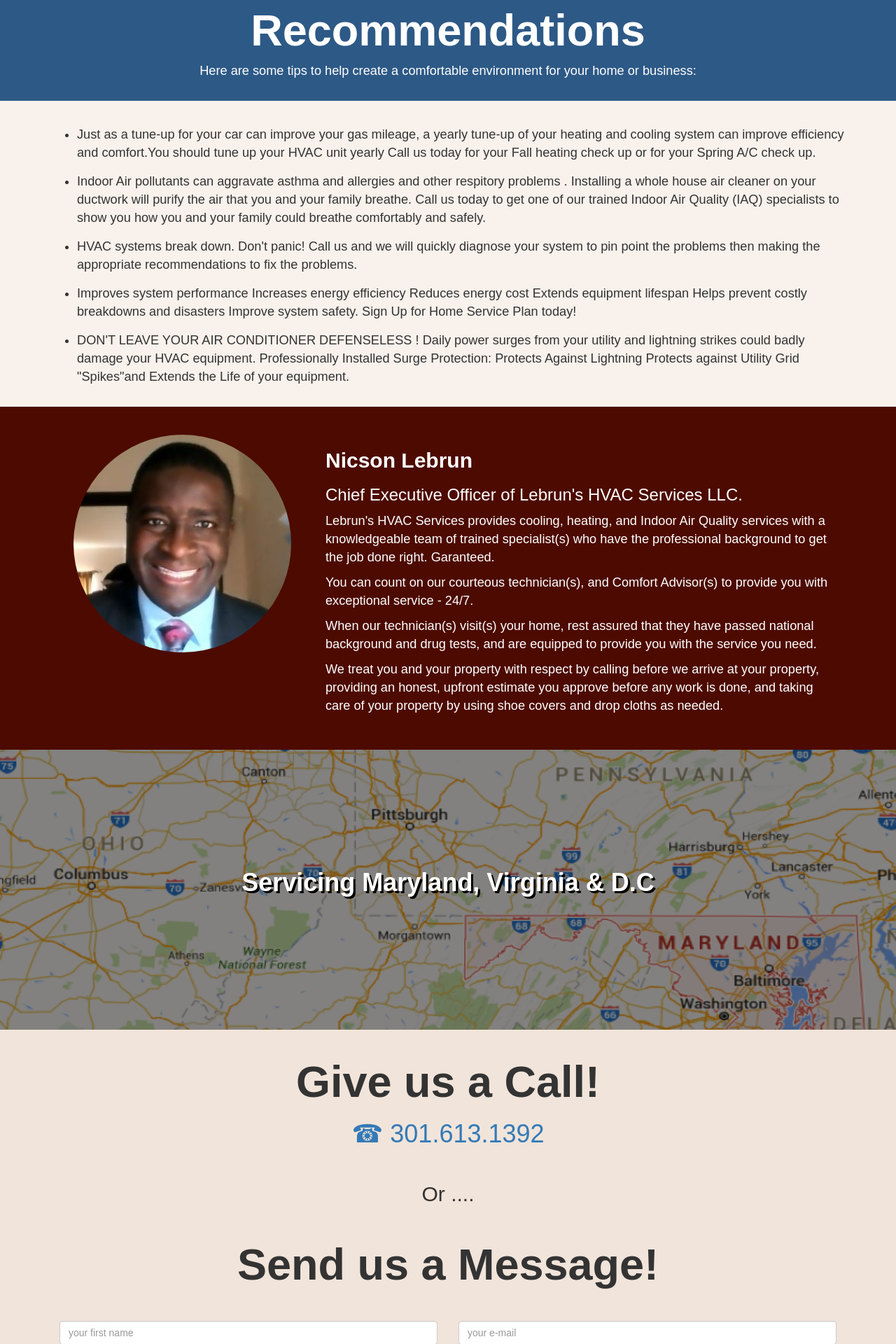
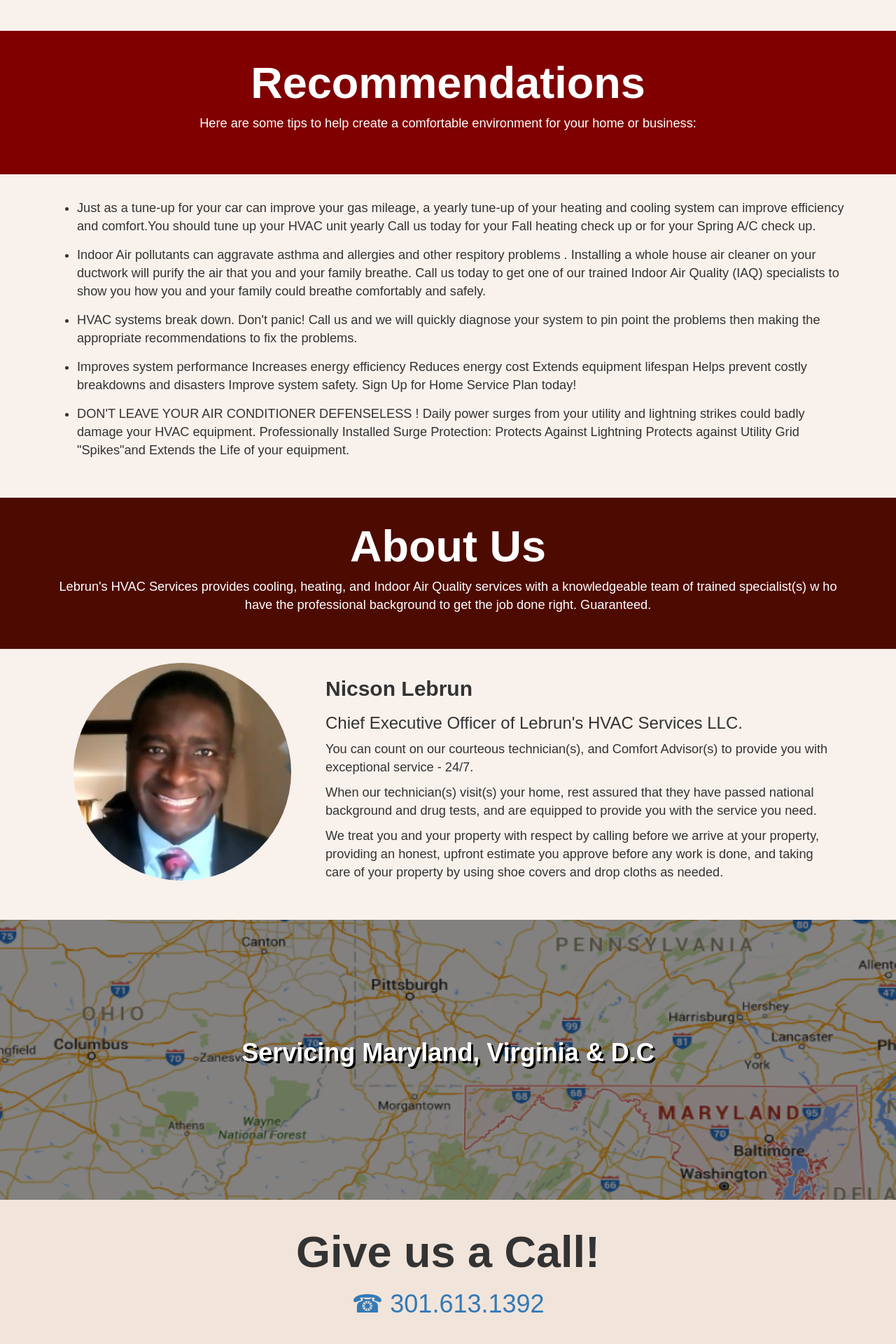
Before and after one commit to npaul007/acPlumbingMasters, a PHP site: page / in a window 1280 px wide. Shown: the part 3156-5076 px from the top of the page at 70% size. Run offline with PHP 8.4, Linux system fonts and the light colour scheme; some libraries are stand-ins or nearby versions.

Commit message:
everything sectioned

```diff
--- a/css/style.css
+++ b/css/style.css
@@ -99,12 +99,12 @@ footer .container a{
 
 .evenRow{
 	background: #f8f1ec;
-	padding: 20px;
+	padding: 20px 20px 45px 20px;
 }
 
 .oddRow{
 	background: #f1e4da;
-	padding: 20px;
+	padding: 20px 20px 45px 20px;
 }
 
 .lead-header{
@@ -118,7 +118,8 @@ footer .container a{
 
 #rec-header{
 	color: white;
-	background: #2d5986;
+	background: #800000;
+	padding-bottom: 50px;
 }
 
 #slogan{
@@ -192,19 +193,6 @@ p{
 	border: .2em solid black;
 }
 
-.social-meadia-icons{
-	margin: 10px;
-	padding: 15px;
-	border: 2px solid white;
-	border-radius: 100px;
-	font-size: 2em;
-	-webkit-transition: background  .2s ease-in-out, color .2s ease-in-out;
-    -moz-transition: background  .2s ease-in-out, color .2s ease-in-out;
-    -ms-transition: background  .2s ease-in-out, color .2s ease-in-out;
-    -o-transition: background  .2s ease-in-out, color .2s ease-in-out;
-    transition: background  .2s ease-in-out, color .2s ease-in-out;
-}
-
 .social-meadia-icons:hover{
 	background: #fff;
 	color: #3973ac;
@@ -245,7 +233,7 @@ p{
 #about-lead-header{
 	background: #4d0a00;
 	color: white;
-	padding: 40px 15px 40px 15px;
+	padding: 15px 15px 40px 15px;
 }
 
 #mapRow{
--- a/index.php
+++ b/index.php
@@ -226,7 +226,17 @@ My portfolio: https://github.com/npaul007
 				</div>
 			</div>
 
-			<div class="row" id="about-lead-header">
+			<div class="row evenRow" id="about-lead-header">
+				<div class="container">
+					<header>
+						<h1 class="lead-header center-text"><strong>About Us</strong></h1>
+						<p class="center-text">Lebrun's HVAC Services provides cooling, heating, and Indoor Air Quality services  with a knowledgeable team of trained specialist(s) w
+						ho have the professional background to get the job done right. Guaranteed.</p>
+					</header>
+				</div>
+			</div>
+
+			<div class="row evenRow">
 				<div class="container">
 					<div class="col-md-4">
 						<img src="images/nicsonPortrait.jpg" class="img-responsive img-circle center" alt="">
@@ -234,7 +244,6 @@ My portfolio: https://github.com/npaul007
 					<div class="col-md-8">
 						<h2><strong>Nicson Lebrun</strong></h2>
 						<h3>Chief Executive Officer of Lebrun's HVAC Services LLC.</h3>
-						<p>Lebrun's HVAC Services provides cooling, heating, and Indoor Air Quality services  with a knowledgeable team of trained specialist(s) who have the professional background to get the job done right. Garanteed.<p>
 						<p>
 						You can count on our courteous technician(s), and Comfort Advisor(s) to provide you with exceptional service - 24/7.</p>
 						<p>
```
